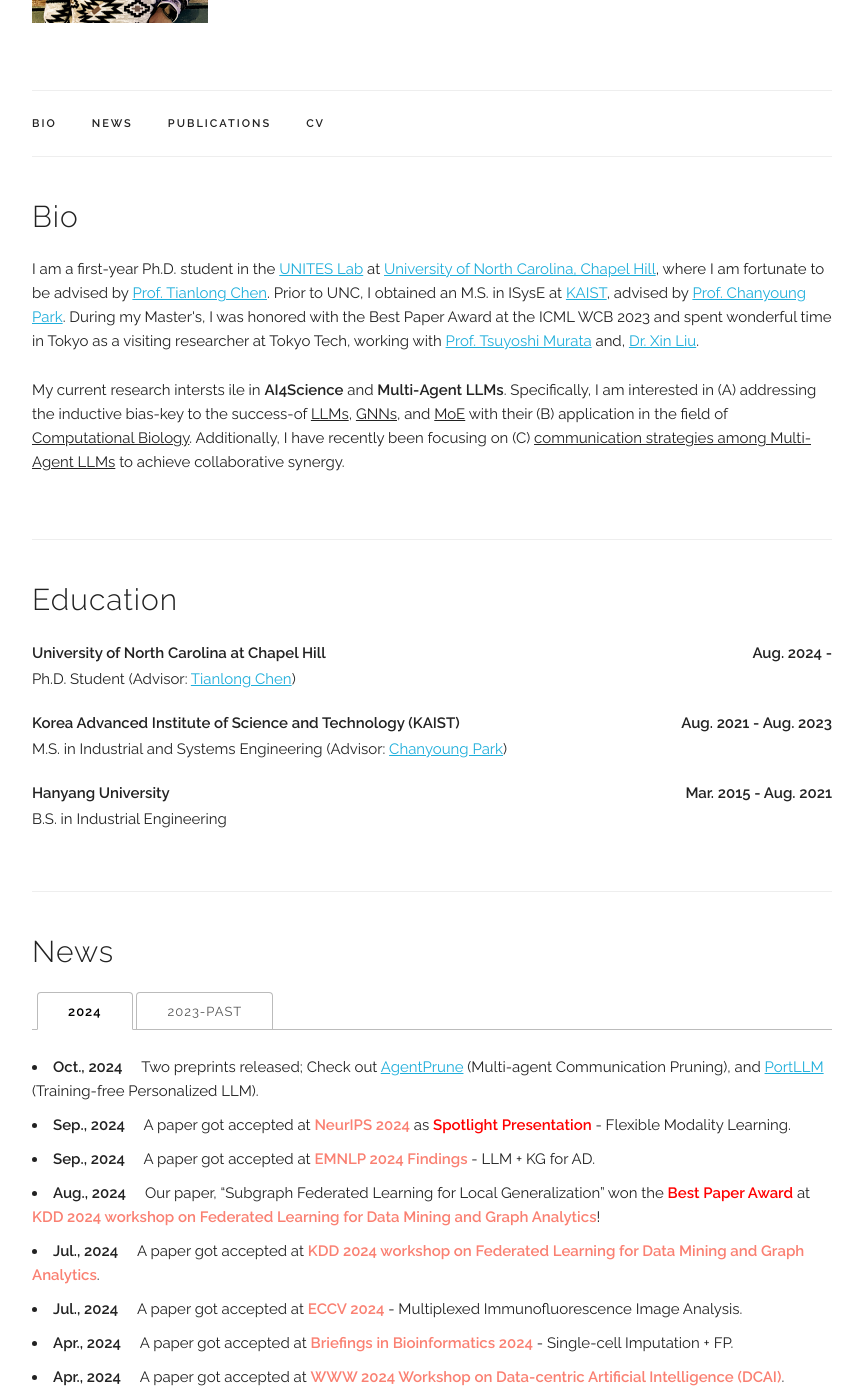
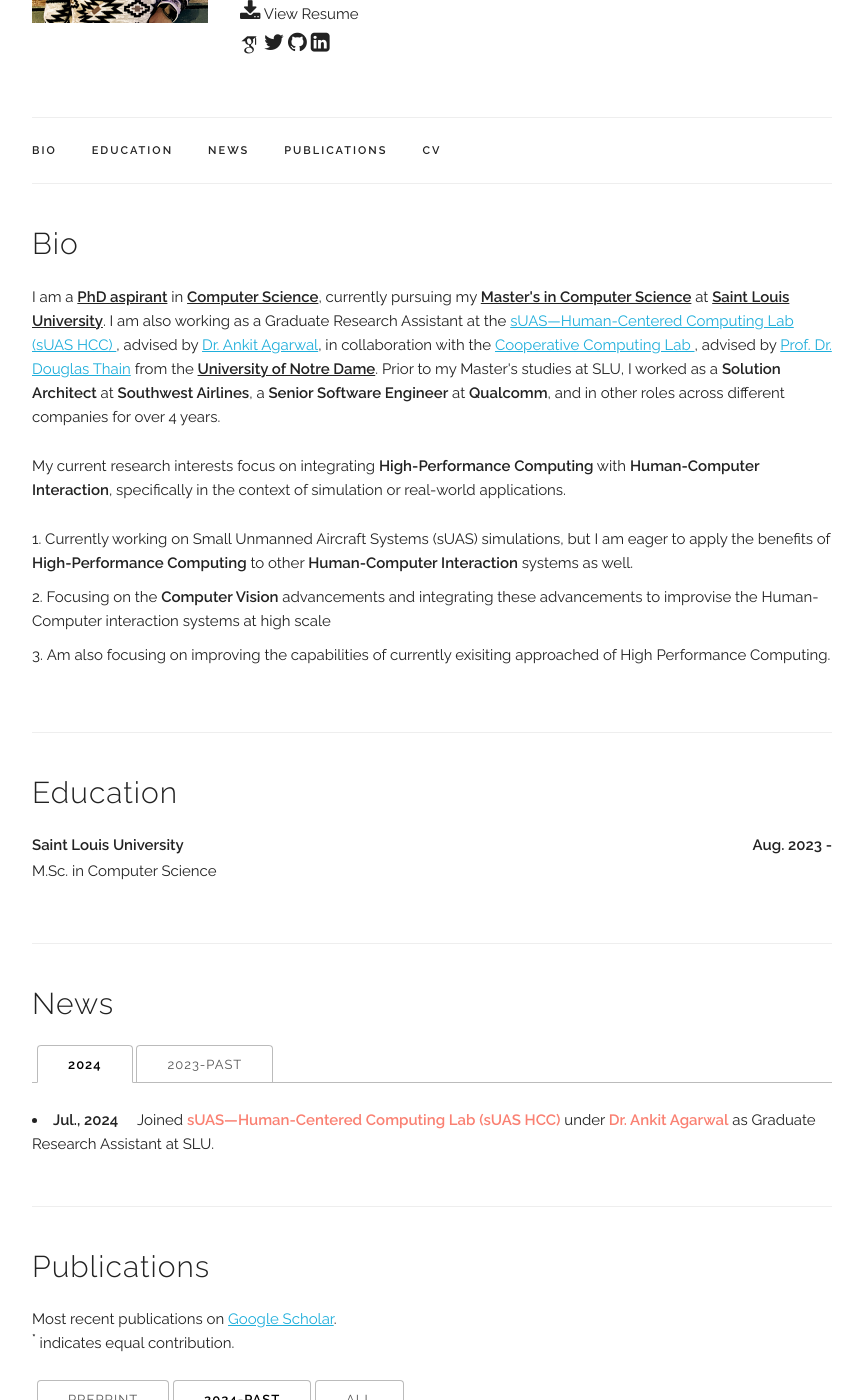
Before and after one commit to mrunal028/mrunal028.github.io, a Jekyll site: the page built from index.html, in a window 1280 px wide and 1400 px high, scrolled down 225 px. Shown: the whole window, without its empty margins (208-1071 px from the left). Built offline with Jekyll 4.4.1, drawn with Linux system fonts in a browser that asks for light colours; some web fonts are replaced; some of the changed text lies outside the part shown.

Commit message:
added required content for the website

```diff
--- a/_data/experience.yaml
+++ b/_data/experience.yaml
@@ -1,30 +1,42 @@
 experiences:
-- place: "UNC Chapel Hill"
-  time: "Aug. 2024 - "
-  title: "Ph.D. Student in Computer Science"
-  subtitle: "Advisor: <a href='https://tianlong-chen.github.io/'  style='text-decoration: none;'>Prof. Tianlong Chen</a>"
+- place: "Saint Louis University"
+  time: "Jul. 2024 - "
+  title: "Graduate Research Assistant"
+  subtitle: "Advisor: <a href='https://ankit.website/aboutme' style='text-decoration: none;'>Dr. Ankit Agarwal</a>"
   category: "school"
 
-- place: "MIT"
-  time: "Aug. 2023 - Jul. 2024"
-  title: "Research Intern in Kellis Lab."
-  subtitle: "Mentor: <a href='https://tianlong-chen.github.io/'  style='text-decoration: none;'>Dr. Tianlong Chen</a>, <a href='https://scholar.google.com/citations?user=Yk4VxGQAAAAJ&hl=en'  style='text-decoration: none;'>Dr. Zunpeng Liu</a>"
+- place: "Talent INC"
+  time: "Sept. 2022 - Feb. 2024"
+  title: "Senior Software Engineer."
+  subtitle: "Full Time Job"
   category: "work"
 
-- place: "KAIST"
-  time: "Mar. 2021 - Aug. 2023"
-  title: "M.S. in Industrial & Systems Engineering"
-  subtitle: "Advisor: <a href='https://dsail.kaist.ac.kr/professor/'  style='text-decoration: none;'>Prof. Chanyoung Park</a>"
+- place: "Colgate-Palmolive"
+  time: "Jan. 2023 - Apr. 2023"
+  title: "Solution Architect"
+  subtitle: "Full Time Job"
   category: "school"
 
-- place: "Tokyo Tech"
-  time: "Oct. 2022 - Feb. 2023"
-  title: "Visting Researcher at Dept. of Computer Science"
-  subtitle: "Host: <a href='http://www.net.c.titech.ac.jp/murata.html'  style='text-decoration: none;'>Prof. Tsuyoshi Murata</a>"
+- place: "Southwest Airlines"
+  time: "June. 2022 - Dec. 2022"
+  title: "Solution Architect"
+  subtitle: "Full Time Job"
   category: "work"
 
-- place: "Hanyang University"
-  time: "Mar. 2015 - Aug. 2021"
+- place: "Annalect (Omnicomm MG)"
+  time: "Oct. 2021 - June. 2022"
   title: "B.S. in Industrial Engineering"
-  subtitle: "Summa Cum Laude"
+  subtitle: "Full Time Job"
   category: "school"
+
+- place: "Qualcomm"
+  time: "May. 2020 - Sept. 2021"
+  title: "Senior Software Engineer"
+  subtitle: "Full Time Job"
+  category: "work"
+
+- place: "Intellect Design Arena"
+  time: "Oct 2019 - May 2020"
+  title: "Software Engineer"
+  subtitle: "Full Time Job"
+  category: "school"
--- a/_data/main_info.yaml
+++ b/_data/main_info.yaml
@@ -1,10 +1,11 @@
 name: "Laxminarayana Vadnala"
 title: "Msc. Computer Science Student"
-title2: "Saint Louis University"
+title2: "Saint Louis University, St. Louis, MO"
 email: "laxminarayana.vadnala@slu.edu"
+personalEmail: "laxminarayana.vadnala1997@gmail.com"
 profile_pic: "/assets/profile-pics/profilepic.jpg"
 twitter: "https://x.com/VadnalaL"
-cv: "assets/cv/CV_Sukwon_Yun_1024.pdf"
+cv: "assets/cv/Resume_Laxminarayana_Vadnala.pdf"
 linkedin: "https://www.linkedin.com/in/laxminarayana-vadnala/"
 github: "https://github.com/LaxminarayanaV7416"
 # google_scholar: "https://scholar.google.com/citations?user=AgqvtZkAAAAJ&hl=en"
--- a/_data/news.yaml
+++ b/_data/news.yaml
@@ -1,55 +1,7 @@
 
 news:
-  - content: '<b>Oct., 2024</b>&nbsp;&nbsp;&nbsp;&nbsp; Two preprints released; Check out <a href="https://arxiv.org/abs/2410.02506" target="_blank">AgentPrune</a> (Multi-agent Communication Pruning), and <a href="https://arxiv.org/abs/2410.10870" target="_blank">PortLLM</a> (Training-free Personalized LLM).'
+  - content: '<b>Jul., 2024</b>&nbsp;&nbsp;&nbsp;&nbsp; Joined <b style="color:#fa8072;">sUAS—Human-Centered Computing Lab (sUAS HCC)</b> under <b style="color:#fa8072;">Dr. Ankit Agarwal</b> as Graduate Research Assistant at SLU.'
     year: "2024"
 
-  - content: '<b>Sep., 2024</b>&nbsp;&nbsp;&nbsp;&nbsp; A paper got accepted at <b style="color:#fa8072;">NeurIPS 2024</b> as <b style="color:#FF0000;">Spotlight Presentation</b> - Flexible Modality Learning.'
-    year: "2024"
-
-  - content: '<b>Sep., 2024</b>&nbsp;&nbsp;&nbsp;&nbsp; A paper got accepted at <b style="color:#fa8072;">EMNLP 2024 Findings</b> - LLM + KG for AD.'
-    year: "2024"
-
-  - content: '<b>Aug., 2024</b>&nbsp;&nbsp;&nbsp;&nbsp; Our paper, “Subgraph Federated Learning for Local Generalization” won the <b style="color:#FF0000;">Best Paper Award</b> at <b style="color:#fa8072;">KDD 2024 workshop on Federated Learning for Data Mining and Graph Analytics</b>!'
-    year: "2024"
-
-  - content: '<b>Jul., 2024</b>&nbsp;&nbsp;&nbsp;&nbsp; A paper got accepted at <b style="color:#fa8072;">KDD 2024 workshop on Federated Learning for Data Mining and Graph Analytics</b>.'
-    year: "2024"
-
-  - content: '<b>Jul., 2024</b>&nbsp;&nbsp;&nbsp;&nbsp; A paper got accepted at <b style="color:#fa8072;">ECCV 2024</b> - Multiplexed Immunofluorescence Image Analysis.'
-    year: "2024"
-
-  - content: '<b>Apr., 2024</b>&nbsp;&nbsp;&nbsp;&nbsp; A paper got accepted at <b style="color:#fa8072;">Briefings in Bioinformatics 2024</b> - Single-cell Imputation + FP.'
-    year: "2024"
-
-  - content: '<b>Apr., 2024</b>&nbsp;&nbsp;&nbsp;&nbsp; A paper got accepted at <b style="color:#fa8072;">WWW 2024 Workshop on Data-centric Artificial Intelligence (DCAI)</b>.'
-    year: "2024"
-
-  - content: '<b>Mar., 2024</b>&nbsp;&nbsp;&nbsp;&nbsp; I will be joining <b>UNITES Lab@UNC Chapel Hill</b> this Fall as a Ph.D. Student!'
-    year: "2024"
-
-  - content: '<b>Jan., 2024</b>&nbsp;&nbsp;&nbsp;&nbsp; A paper got accepted at <b style="color:#fa8072;">PAKDD 2024</b> - Feature + Structure Noise in Graph.'
-    year: "2024"
-
-  - content: "<b>Oct., 2023</b>&nbsp;&nbsp;&nbsp;&nbsp; I served as a session chair in the Knowledge Representation 3 session at <b>CIKM 2023</b>."
-    year: "2023"
-
-  - content: '<b>Aug., 2023</b>&nbsp;&nbsp;&nbsp;&nbsp; Two papers got accepted at <b style="color:#fa8072;">CIKM 2023</b>.'
-    year: "2023"
-
-  - content: '<b>Jul., 2023</b>&nbsp;&nbsp;&nbsp;&nbsp; Our paper, “Single-cell RNA-seq data imputation using Feature Propagation” won the <b style="color:#FF0000;">Best Paper Award</b> at <b style="color:#fa8072;">ICML 2023 Workshop on Computational Biology</b>!'
-    year: "2023"
-
-  - content: '<b>Jun., 2023</b>&nbsp;&nbsp;&nbsp;&nbsp; A paper got accepted for a <b>contributed talk</b> at <b style="color:#fa8072;">ICML 2023 Workshop on Computational Biology</b>. Excited to give a talk at Honolulu, Hawai’i!'
-    year: "2023"
-
-  - content: '<b>Apr., 2023</b>&nbsp;&nbsp;&nbsp;&nbsp; A paper got accepted at <b style="color:#fa8072;">SIGIR 2023</b>.'
-    year: "2023"
-
-  - content: '<b>Aug., 2022</b>&nbsp;&nbsp;&nbsp;&nbsp; A paper got accepted at <b style="color:#fa8072;">CIKM 2022</b>.'
-    year: "2023"
-
-  - content: '<b>Jul., 2022</b>&nbsp;&nbsp;&nbsp;&nbsp; I will be joining <b>Tokyo Tech</b> this Fall-Winter as a visting researcher under supervision of <b>Prof. Tsuyoshi Murata</b>. Looking forward to it!'
-    year: "2023"
-
-  - content: '<b>Aug., 2021</b>&nbsp;&nbsp;&nbsp;&nbsp; I joined <b>DSAIL@KAIST</b> as a Master Student!'
-    year: "2023"
+  - content: '<b>Aug., 2023</b>&nbsp;&nbsp;&nbsp;&nbsp; Started at SLU as M.Sc. in Computer Science Student.'
+    year: "past"
--- a/_layouts/default.html
+++ b/_layouts/default.html
@@ -1,5 +1,6 @@
 <!DOCTYPE html>
 <html lang="en">
+
 <head>
 
   <!-- Basic Page Needs
@@ -29,7 +30,8 @@
 
   <!-- Font-Awesome
   –––––––––––––––––––––––––––––––––––––––––––––––––– -->
-  <link rel="stylesheet" href={{ "/libs/external/font-awesome-4.7.0/css/font-awesome.min.css" | prepend: site.baseurl }}>
+  <link rel="stylesheet" href={{ "/libs/external/font-awesome-4.7.0/css/font-awesome.min.css" | prepend: site.baseurl
+    }}>
 
   <!-- Academicons
   –––––––––––––––––––––––––––––––––––––––––––––––––– -->
@@ -57,6 +59,7 @@
 
 
 </head>
+
 <body>
 
   <!-- Primary Page Layout
@@ -66,18 +69,33 @@
     <section class="header">
       <div class="row">
         <div class="three columns">
-          <a href="{{ site.baseurl }}/"><img class="u-max-full-width" src='{{ site.baseurl }}{{ site.data.main_info.profile_pic }}'></a>
+          <a href="{{ site.baseurl }}/"><img class="u-max-full-width"
+              src='{{ site.baseurl }}{{ site.data.main_info.profile_pic }}'></a>
         </div>
         <div class="nine columns main-description">
           <h1>{{ site.data.main_info.name }}</h1>
           <p>{{ site.data.main_info.title }}</p>
           <p>{{ site.data.main_info.title2 }}</p>
-            <p>{{ site.data.main_info.email }}</p>
+          <p>
+            <a>
+              <span onclick="window.open('mailto:{{ site.data.main_info.email }}')" style="cursor: pointer">
+                <i class="fa fa-envelope" aria-hidden="true"></i> {{ site.data.main_info.email }}
+              </span>
+            </a>
+          </p>
+          <p>
+            <a>
+              <span onclick="window.open('mailto:{{ site.data.main_info.personalEmail }}')" style="cursor: pointer">
+                <i class="fa fa-envelope" aria-hidden="true"></i> {{ site.data.main_info.personalEmail }}
+              </span>
+            </a>
+          </p>
           <p>
             <span onclick="window.open('{{ site.data.main_info.cv }}')" style="cursor: pointer">
-                <i class="fa fa-download" aria-hidden="true"></i>
+              <i class="fa fa-download" aria-hidden="true"></i> View Resume
             </span>
-
+          </p>
+          <p>
             <span onclick="window.open('{{ site.data.main_info.google_scholar }}')" style="cursor: pointer">
               <i class="ai ai-google-scholar ai-lg" aria-hidden="true"></i>
             </span>
@@ -103,10 +121,16 @@
     <nav class="navbar">
       <div class="container">
         <ul class="navbar-list">
-          <li class="navbar-item"><a class="navbar-link" href={{ "/index.html#bio" | prepend: site.baseurl }}>Bio</a></li>
-          <li class="navbar-item"><a class="navbar-link" href={{ "/index.html#news" | prepend: site.baseurl }}>News</a></li>
-          <li class="navbar-item"><a class="navbar-link" href={{ "/index.html#publications" | prepend: site.baseurl }}>Publications</a></li>
-          <li class="navbar-item"><a class="navbar-link" href={{ "/index.html#resume" | prepend: site.baseurl }}>CV</a></li>
+          <li class="navbar-item"><a class="navbar-link" href={{ "/index.html#bio" | prepend: site.baseurl }}>Bio</a>
+          </li>
+          <li class="navbar-item"><a class="navbar-link" href={{ "/index.html#education" | prepend: site.baseurl
+              }}>Education</a></li>
+          <li class="navbar-item"><a class="navbar-link" href={{ "/index.html#news" | prepend: site.baseurl }}>News</a>
+          </li>
+          <li class="navbar-item"><a class="navbar-link" href={{ "/index.html#publications" | prepend: site.baseurl
+              }}>Publications</a></li>
+          <li class="navbar-item"><a class="navbar-link" href={{ "/index.html#resume" | prepend: site.baseurl }}>CV</a>
+          </li>
         </ul>
       </div>
     </nav>
@@ -116,10 +140,16 @@
     <div class="footer">
       <div class="row">
         <div class="four columns">
+          <span onclick="window.open('{{ site.data.main_info.linkedin }}')" style="cursor: pointer">
             {{ site.data.main_info.name }}
+          </span>
         </div>
         <div class="four columns">
+          <a>
+            <span onclick="window.open('mailto:{{ site.data.main_info.email }}')" style="cursor: pointer">
               {{ site.data.main_info.email }}
+            </span>
+          </a>
         </div>
         <div class="four columns">
           <span onclick="window.open('{{ site.data.main_info.twitter }}')" style="cursor: pointer">
@@ -149,4 +179,5 @@
   <!-- End Document
   –––––––––––––––––––––––––––––––––––––––––––––––––– -->
 </body>
+
 </html>
--- a/index.html
+++ b/index.html
@@ -5,25 +5,39 @@
 <!-- ========== BIO ========== -->
 <div class="docs-section" id="bio">
   <h4>Bio</h4>
-  <p>
-  I am a first-year Ph.D. student in the
-  <a href="https://tianlong-chen.github.io/index.html" target="_blank">UNITES Lab</a> at
-  <a href="https://cs.unc.edu/" target="_blank">University of North Carolina, Chapel Hill</a>, where I am fortunate to be advised by
-  <a href="https://tianlong-chen.github.io/" target="_blank">Prof. Tianlong Chen</a>.
-
-  Prior to UNC, I obtained an M.S. in ISysE at
-  <a href="https://www.kaist.ac.kr/en/" target="_blank">KAIST</a>, advised by
-  <a href="https://dsail.kaist.ac.kr/professor/" target="_blank">Prof. Chanyoung Park</a>.
-
-  During my Master's, I was honored with the Best Paper Award at the ICML WCB 2023 and spent wonderful time in Tokyo as a visiting researcher at Tokyo Tech, working with
-  <a href="http://www.net.c.titech.ac.jp/murata.html" target="_blank">Prof. Tsuyoshi Murata</a> and,
-  <a href="https://staff.aist.go.jp/xin.liu/" target="_blank">Dr. Xin Liu</a>.
-
 
   <p>
-  My current research intersts ile in <b>AI4Science</b> and <b>Multi-Agent LLMs</b>.
-  Specifically, I am interested in (A) addressing the inductive bias-key to the success-of <u>LLMs</u>, <u>GNNs</u>, and <u>MoE</u> with their (B) application in the field of <u>Computational Biology</u>.
-  Additionally, I have recently been focusing on (C) <u>communication strategies among Multi-Agent LLMs</u> to achieve collaborative synergy.
+    I am a <b><u>PhD aspirant</u></b> in <b><u>Computer Science</u></b>, currently pursuing my <b><u>Master's in Computer
+        Science</u></b> at
+    <b><u>Saint Louis University</u></b>.
+    I am also working as a Graduate Research Assistant at the <a href="https://ankit.website/lab" target="_blank">
+      sUAS—Human-Centered Computing Lab (sUAS HCC) </a>,
+    advised by <a href="https://ankit.website/aboutme" target="_blank">Dr. Ankit Agarwal</a>,
+    in collaboration with the <a href="https://ccl.cse.nd.edu/" target="_blank"> Cooperative Computing Lab </a>, advised
+    by
+    <a href="https://dthain.github.io/" target="_blank">Prof. Dr. Douglas Thain</a> from the <b><u>University of Notre
+        Dame</u></b>.
+    Prior to my Master's studies at SLU, I worked as a <b>Solution Architect</b> at <b>Southwest Airlines</b>, a
+    <b>Senior Software Engineer</b> at <b>Qualcomm</b>,
+    and in other roles across different companies for over 4 years.
+
+  </p>
+
+  <p>
+    My current research interests focus on integrating <b>High-Performance Computing</b> with <b>Human-Computer
+      Interaction</b>,
+    specifically in the context of simulation or real-world applications.
+  <ol>
+    <li>Currently working on Small Unmanned
+      Aircraft Systems (sUAS) simulations, but I am eager to apply the benefits of <b>High-Performance Computing</b> to
+      other
+      <b>Human-Computer Interaction</b> systems as well.
+    </li>
+    <li> Focusing on the <b>Computer Vision</b> advancements and integrating
+      these advancements to improvise the Human-Computer interaction systems at high scale</li>
+    <li>Am also focusing on
+      improving the capabilities of currently exisiting approached of High Performance Computing.</li>
+  </ol>
   </p>
 
 </div>
@@ -33,15 +47,17 @@
 <div class="docs-section" id="education">
   <h4>Education</h4>
   <div class="paper">
-          <p class="title"><b>University of North Carolina at Chapel Hill<b style="float:right;">Aug. 2024 - </b></b></p>
+    <p class="title"><b>Saint Louis University<b style="float:right;">Aug. 2023 - </b></b></p>
 
-          <p>Ph.D. Student (Advisor: <a href="https://tianlong-chen.github.io/">Tianlong Chen</a>)</p>
+    <p>M.Sc. in Computer Science</p>
     <p></p>
   </div>
-        <div class="paper">
-          <p class="title"><b>Korea Advanced Institute of Science and Technology (KAIST) <b style="float:right;">Aug. 2021 - Aug. 2023</b></b></p>
+  <!-- <div class="paper">
+    <p class="title"><b>Korea Advanced Institute of Science and Technology (KAIST) <b style="float:right;">Aug. 2021 -
+          Aug. 2023</b></b></p>
 
-          <p>M.S. in Industrial and Systems Engineering (Advisor: <a href="https://dsail.kaist.ac.kr/professor/">Chanyoung Park</a>)</p>
+    <p>M.S. in Industrial and Systems Engineering (Advisor: <a href="https://dsail.kaist.ac.kr/professor/">Chanyoung
+        Park</a>)</p>
     <p></p>
   </div>
 
@@ -50,7 +66,7 @@
 
     <p>B.S. in Industrial Engineering
     <p></p>
-        </div>
+  </div> -->
 </div>
 
 <!-- ========== NEWS ========== -->
@@ -58,9 +74,15 @@
   <h4>News</h4>
 
   <ul class="tab-nav">
-    <li><div class="button active" data-ref="#news-2024">2024</div></li>
-    <li><div class="button" data-ref="#news-2023">2023-Past</div></li>
+    <li>
+      <div class="button active" data-ref="#news-2024">2024</div>
+    </li>
+    <li>
+      <div class="button" data-ref="#news-2023-past">2023-Past</div>
+    </li>
   </ul>
+
+  <!-- UNCOMMENT BELOW ONCE YOU START ADDING THE NEWS -->
 
   <div class="tab-content">
     <div class="tab-pane active" id="news-2024">
@@ -72,19 +94,10 @@
       {% endfor %}
     </div>
 
-    <div class="tab-pane" id="news-2023">
-      {% assign news2023 = site.data.news.news | where: "year", "2023" %}
+    <div class="tab-pane" id="news-2023-past">
+      {% assign news2023 = site.data.news.news | where: "year", "past" %}
       {% for news in news2023 %}
       <li>{{ news.content }}</li>
-      {% endfor %}
-    </div>
-
-    <div class="tab-pane" id="news-2022">
-      {% assign news2022 = site.data.news.news | where: "year", "2022" %}
-      {% for news in news2022 %}
-        <div class="news">
-          <li>{{ news.content }}</li>
-        </div>
       {% endfor %}
     </div>
 
@@ -95,20 +108,33 @@
 <div class="docs-section" id="publications">
   <h4>Publications</h4>
 
-  <p>Most recent publications on <a href="{{ site.data.main_info.google_scholar }}" target="_blank">Google Scholar</a>.<br/>
+  <p>Most recent publications on <a href="{{ site.data.main_info.google_scholar }}" target="_blank">Google
+      Scholar</a>.<br />
     <sup><b>*</b></sup> indicates equal contribution.
   </p>
 
   <ul class="tab-nav">
-    <li><div class="button" data-ref="#papers-preprint">Preprint</div></li>
-    <li><div class="button active" data-ref="#papers-2024">2024</div></li>
-    <li><div class="button" data-ref="#papers-2023">2023-Past</div></li>
-    <li><div class="button" data-ref="#papers-all">All</div></li>
+    <li>
+      <div class="button" data-ref="#papers-preprint">Preprint</div>
+    </li>
+    <li>
+      <div class="button active" data-ref="#papers-2024">2024-past</div>
+    </li>
+    <li>
+      <div class="button" data-ref="#papers-all">All</div>
+    </li>
   </ul>
 
   <div class="tab-content">
+    <!-- <div class="tab-pane"> -->
+      <div class="paper">
+        <p class="title"><b>Working on it!</b></p>
+      </div>
+    <!-- </div>  -->
+
     <!-- Tab: Preprint -->
-    <div class="tab-pane" id="papers-preprint">
+
+    <!-- <div class="tab-pane" id="papers-preprint">
       {% assign paperspreprint = site.data.publications.papers | where: "year", "preprint" %}
       {% for paper in paperspreprint %}
       <div class="paper">
@@ -125,10 +151,11 @@
         </div>
       </div>
       {% endfor %}
-    </div>
+    </div> -->
 
     <!-- Tab: 2024 -->
-    <div class="tab-pane active" id="papers-2024">
+
+    <!-- <div class="tab-pane active" id="papers-2024">
       {% assign papers2024 = site.data.publications.papers | where: "year", "2024" %}
       {% for paper in papers2024 %}
       <div class="paper">
@@ -145,30 +172,12 @@
         </div>
       </div>
       {% endfor %}
-    </div>
+    </div> -->
 
-    <!-- Tab: 2023-Past -->
-    <div class="tab-pane" id="papers-2023">
-      {% assign papers2023 = site.data.publications.papers | where: "year", "2023" %}
-      {% for paper in papers2023 %}
-        <div class="paper">
-          <p class="title"><b>{{ paper.title }}</b></p>
-          <p>{{ paper.authors }}</p>
-          <p><i>{{ paper.venue }}</i></p>
-          <div class="paper-buttons">
-            {% if paper.paper_pdf %}
-              <a class="button" href="{{ paper.paper_pdf }}" target="_blank">Paper</a>
-            {% endif %}
-            {% if paper.code %}
-              <a class="button" href="{{ paper.code }}" target="_blank">Code</a>
-            {% endif %}
-          </div>
-        </div>
-      {% endfor %}
-    </div>
+    <!-- Tab: papers all -->
 
-    <!-- Tab: 2023-Past -->
-    <div class="tab-pane" id="papers-all">
+
+    <!-- <div class="tab-pane" id="papers-all">
       {% assign papersall = site.data.publications.papers %}
       {% for paper in papersall %}
       <div class="paper">
@@ -185,7 +194,7 @@
         </div>
       </div>
       {% endfor %}
-    </div>
+    </div> -->
 
   </div>
 </div>
@@ -194,9 +203,8 @@
 <div class="docs-section" id="mentee">
   <h4>Mentee</h4>
   <p>
-  <b>Haiyun Lyu</b>  (UNC), Sep 2024 - <br>
-  <b>Howard Huang</b>  (UCLA), Aug 2024 - <br>
-  <b>Hongxuan Li</b>  (Duke University), May 2024 - <br>
+    <b>Ankit Agarwal</b> (SLU), Jul 2024 - <br>
+    <!-- <b>Douglas Thain</b> (UND), Aug 2024 - <br> -->
     <!-- <b>Youran Qu</b> (Peking University), May 2024 - -->
   </p>
 
@@ -222,7 +230,7 @@
             <span class="flag">{{ exp.place }}</span>
             <span class="time-wrapper"><span class="time">{{ exp.time }}</span></span>
           </div>
-        <div class="desc"><b>{{ exp.title }}</b> <br/> {{ exp.subtitle }}</div>
+          <div class="desc"><b>{{ exp.title }}</b> <br /> {{ exp.subtitle }}</div>
         </div>
     </li>
     {% endfor %}
```
Also changed, not shown: 3 other files. Lines whose indentation alone changed are shown as unchanged.
